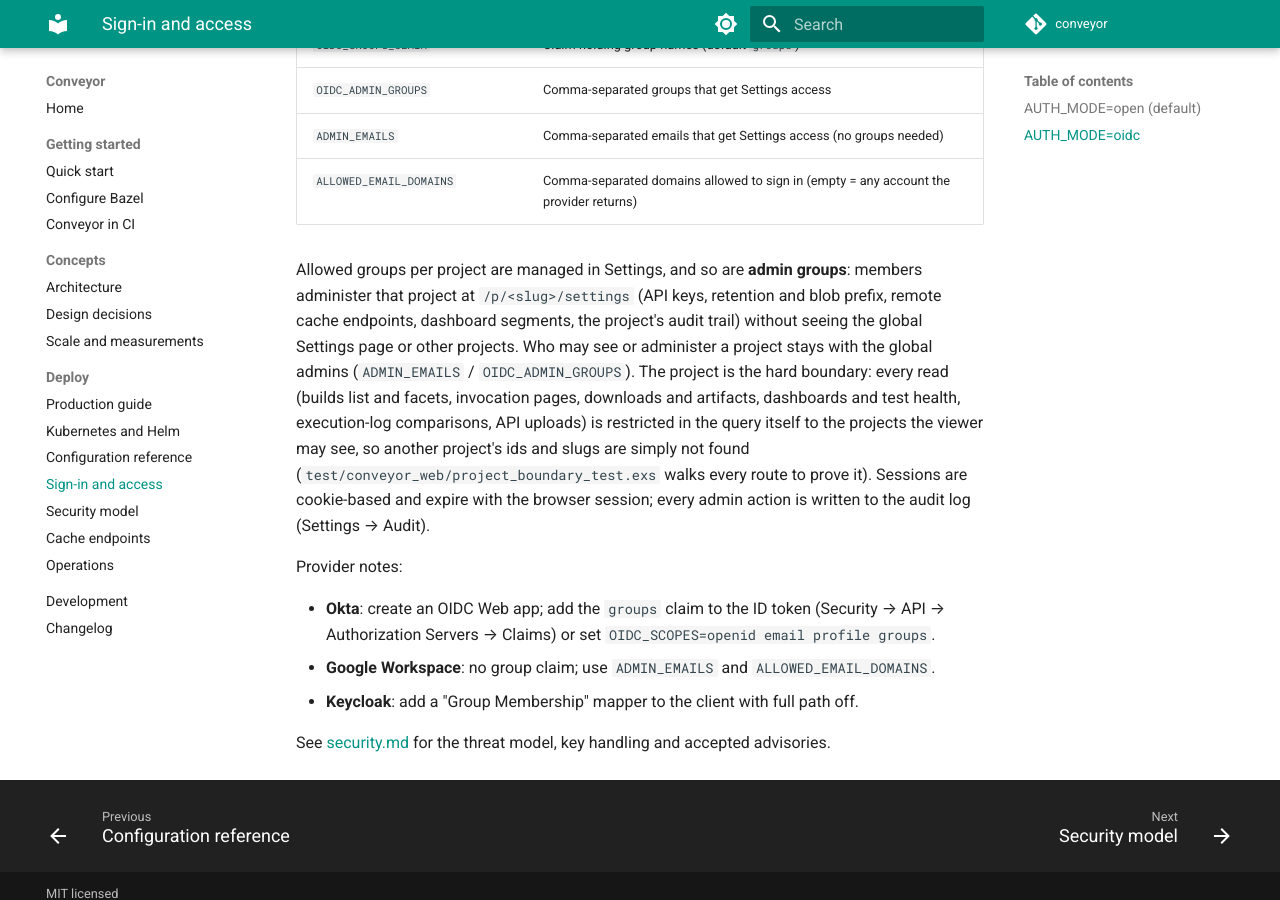
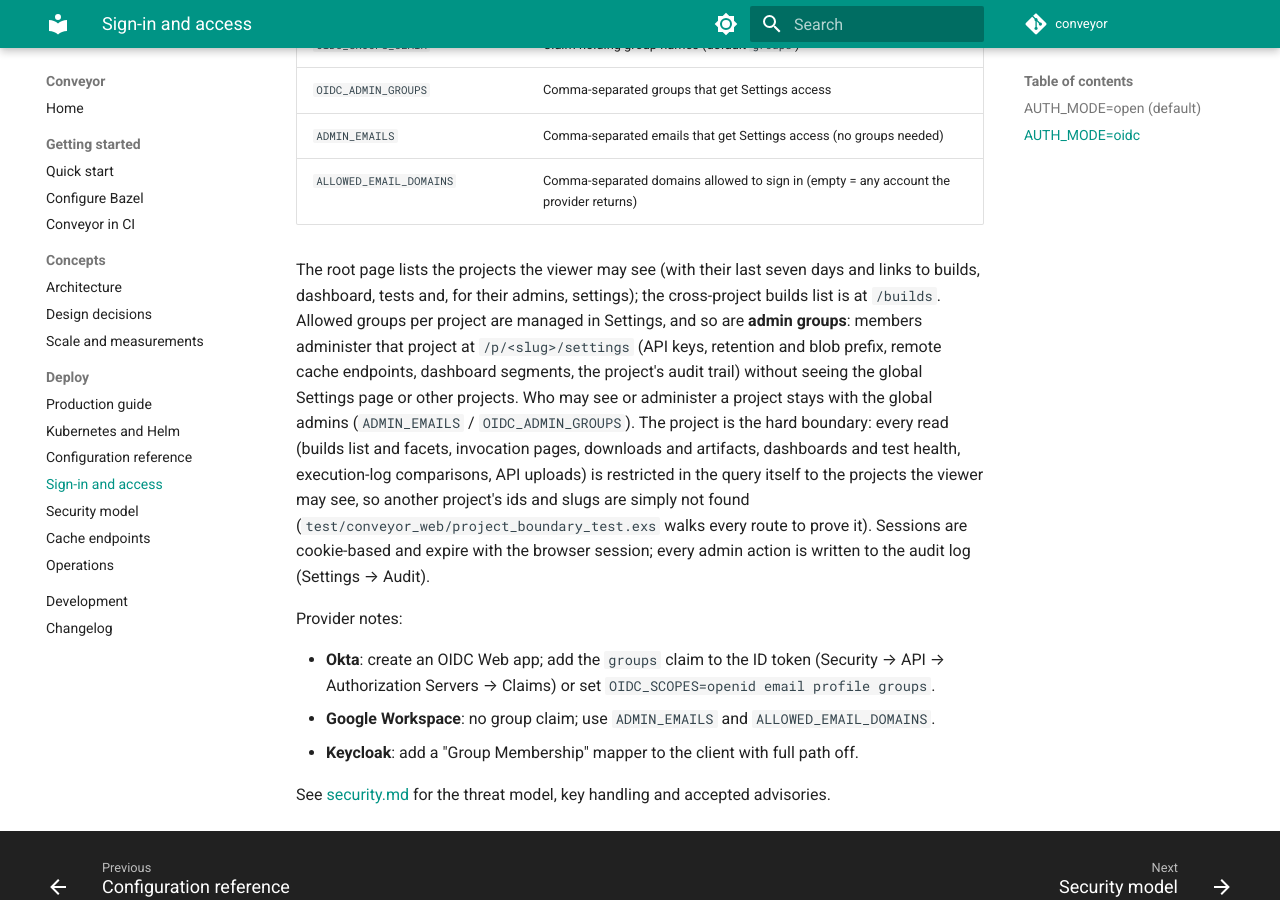
Before and after one commit to erneestoc/conveyor, an MkDocs documentation site: the page built from docs/auth.md, in a window 1280 px wide and 900 px high, scrolled down 732 px. Built offline with MkDocs 1.6.1 and Material for MkDocs 9.7.7, drawn with Linux system fonts in a browser that asks for light colours; comment, search, counter and statistics services are not loaded.

Commit message:
Root page lists projects; the cross-project builds list moves to /builds
/ shows the projects the viewer may see as cards: seven-day builds,
success rate, p50, running count, last build, and links to builds,
dashboard, tests and (for admins) settings. The all-builds list is at
/builds; nav and switcher follow.

Co-Authored-By: Claude Fable 5.1 <noreply@anthropic.com>
Claude-Session: https://claude.ai/code/session_013T4qUDStW7F9C64ivhxJdn

```diff
--- a/docs/auth.md
+++ b/docs/auth.md
@@ -24,7 +24,10 @@ application with the callback `https://conveyor.example.com/oidc/callback` and s
 | `ADMIN_EMAILS` | Comma-separated emails that get Settings access (no groups needed) |
 | `ALLOWED_EMAIL_DOMAINS` | Comma-separated domains allowed to sign in (empty = any account the provider returns) |
 
-Allowed groups per project are managed in Settings, and so are **admin groups**: members
+The root page lists the projects the viewer may see (with their last seven days and links
+to builds, dashboard, tests and, for their admins, settings); the cross-project builds list
+is at `/builds`. Allowed groups per project are managed in Settings, and so are **admin
+groups**: members
 administer that project at `/p/<slug>/settings` (API keys, retention and blob prefix,
 remote cache endpoints, dashboard segments, the project's audit trail) without seeing the
 global Settings page or other projects. Who may see or administer a project stays with the
```
Also changed, not shown: 10 other files.
